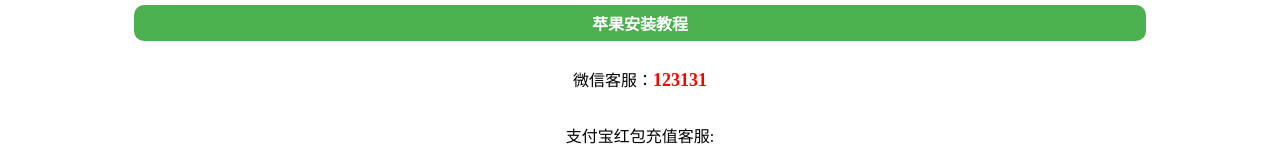
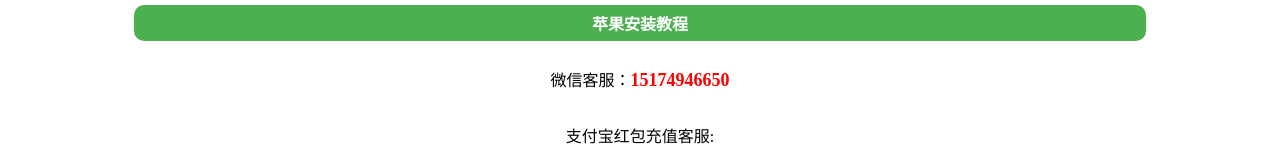
Before and after one commit to Hollelihanqi/jinhua, a plain HTML site: page index.html in a window 1280 px wide. Shown: the part 218-378 px from the top of the page. Drawn offline with Linux system fonts and the light colour scheme.

Commit message:
添加客服

```diff
--- a/index.html
+++ b/index.html
@@ -61,7 +61,7 @@
         </div>
     </div>
     <div class="service-box"  style="margin-bottom: 60px">
-        <p>微信客服：<span style="color:red;font-size: 18px;font-weight: bold">123131</span></p>
+        <p>微信客服：<span style="color:red;font-size: 18px;font-weight: bold">15174946650</span></p>
         <p>支付宝红包充值客服:</p>
         <img src="./customer-service.jpg" alt="" style="width:200px;height: 200px;">
         <p class="my-warning">注册注意事项</p>
```
